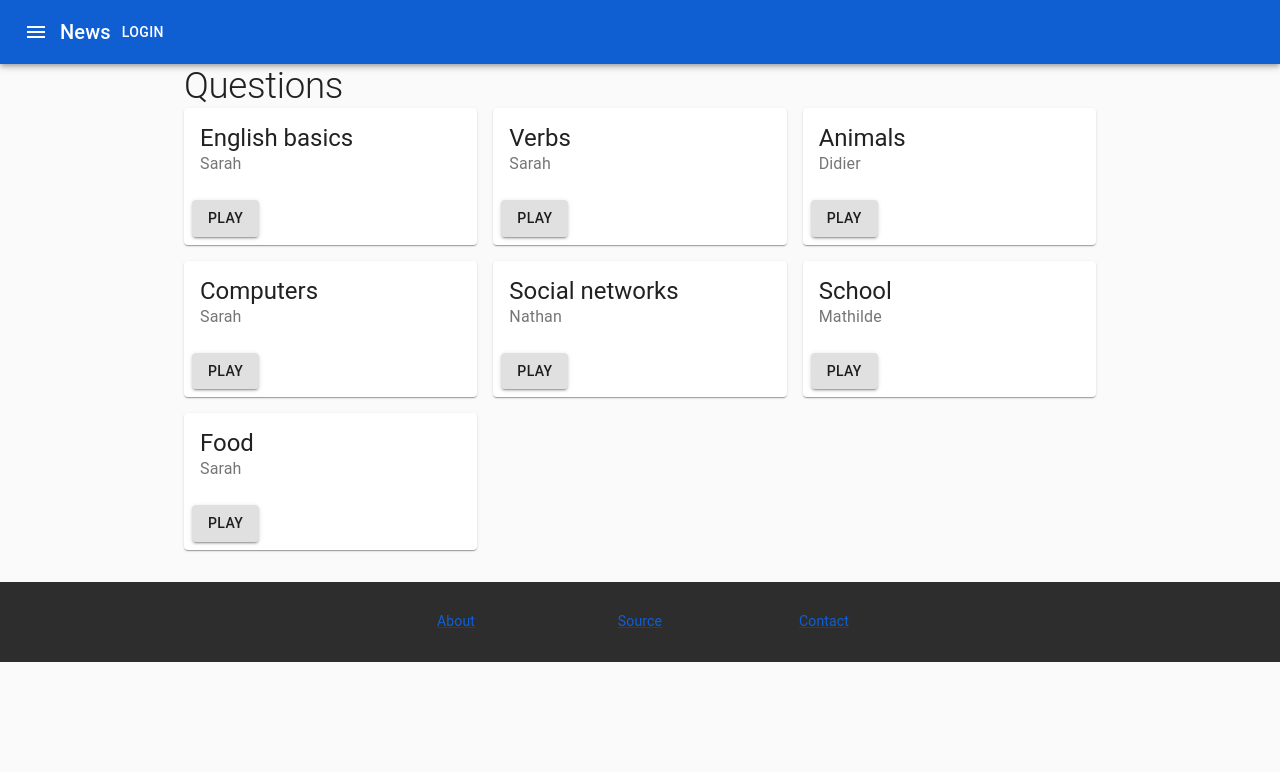
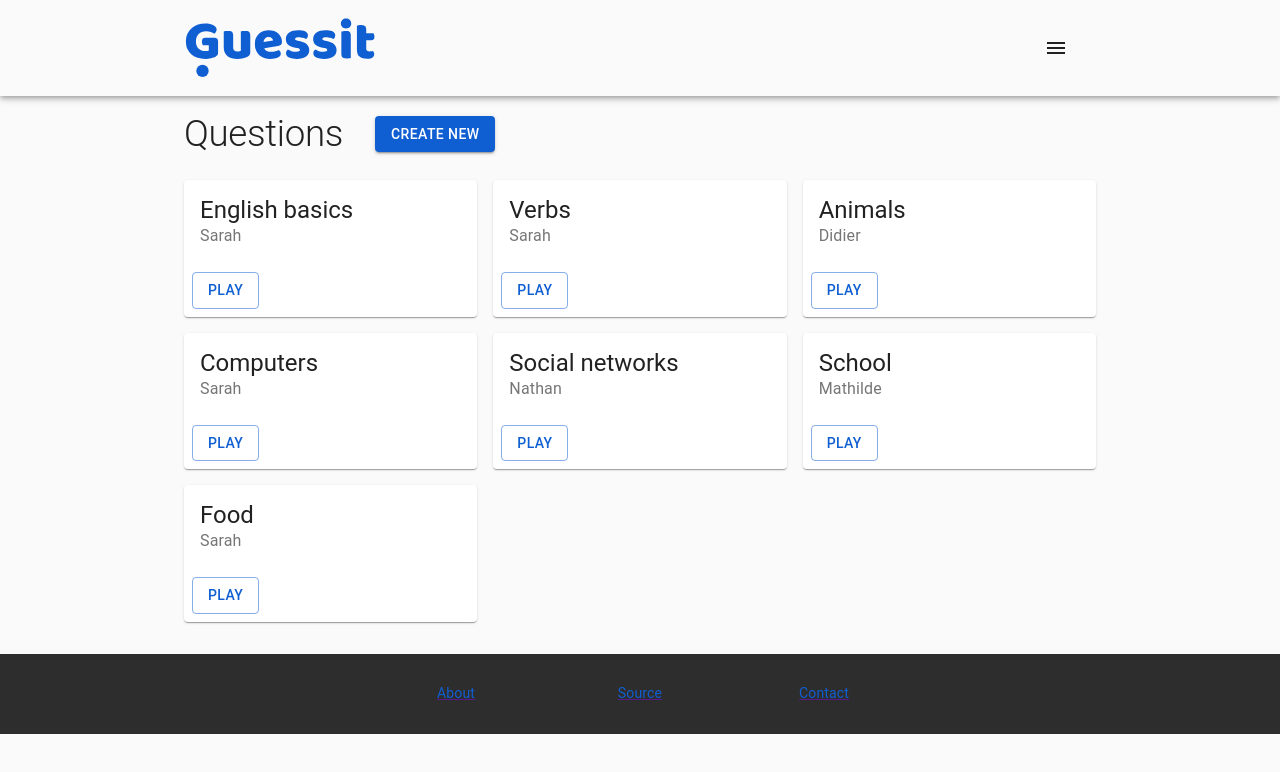
Before and after one commit to nathaner/guessit, a React (Create React App) app: page /questions in a window 1280 px wide. Shown: the top 772 px of the page. Built offline with nearby package versions, Linux system fonts and the light colour scheme.

Commit message:
Added new questions form

```diff
--- /dev/null
+++ b/src/components/AppBar.js
@@ -0,0 +1,71 @@
+import React from "react";
+import { makeStyles } from "@material-ui/core/styles";
+import AppBar from "@material-ui/core/AppBar";
+import Toolbar from "@material-ui/core/Toolbar";
+import Typography from "@material-ui/core/Typography";
+import IconButton from "@material-ui/core/IconButton";
+import MenuIcon from "@material-ui/icons/Menu";
+import AccountCircle from "@material-ui/icons/AccountCircle";
+import Switch from "@material-ui/core/Switch";
+import FormControlLabel from "@material-ui/core/FormControlLabel";
+import FormGroup from "@material-ui/core/FormGroup";
+import MenuItem from "@material-ui/core/MenuItem";
+import Container from "@material-ui/core/Container";
+import Menu from "@material-ui/core/Menu";
+
+import { Link } from "react-router-dom";
+
+const useStyles = makeStyles((theme) => ({
+  root: {
+    flexGrow: 1,
+  },
+  menuButton: {
+    marginRight: theme.spacing(2),
+  },
+  title: {
+    flexGrow: 1,
+  },
+}));
+
+export default function MyAppBar() {
+  const classes = useStyles();
+  const [auth, setAuth] = React.useState(true);
+  const [anchorEl, setAnchorEl] = React.useState(null);
+  const open = Boolean(anchorEl);
+
+  const handleChange = (event) => {
+    setAuth(event.target.checked);
+  };
+
+  const handleMenu = (event) => {
+    setAnchorEl(event.currentTarget);
+  };
+
+  const handleClose = () => {
+    setAnchorEl(null);
+  };
+
+  return (
+    <div className={classes.root}>
+      <AppBar position="static" color="transparent">
+        <Container maxWidth="md">
+          <Toolbar disableGutters>
+            <Typography variant="h6" className={classes.title}>
+              <Link to="/">
+                <img src="/logo.svg" alt="" />
+              </Link>
+            </Typography>
+            <IconButton
+              edge="start"
+              className={classes.menuButton}
+              color="inherit"
+              aria-label="menu"
+            >
+              <MenuIcon />
+            </IconButton>
+          </Toolbar>
+        </Container>
+      </AppBar>
+    </div>
+  );
+}
--- a/src/components/Layout.js
+++ b/src/components/Layout.js
@@ -1,7 +1,6 @@
 import { Container } from "@material-ui/core";
 import React, { Fragment } from "react";
 import Footer from "./Footer";
-import AppBar from "@material-ui/core/AppBar";
 import Toolbar from "@material-ui/core/Toolbar";
 import IconButton from "@material-ui/core/IconButton";
 import MenuIcon from "@material-ui/icons/Menu";
@@ -9,18 +8,12 @@ import MenuIcon from "@material-ui/icons/Menu";
 import Typography from "@material-ui/core/Typography";
 import Button from "@material-ui/core/Button";
 
+import AppBar from "./AppBar";
+
 export default function Layout({ children }) {
   return (
     <Fragment>
-      <AppBar position="static">
-        <Toolbar>
-          <IconButton edge="start" color="inherit" aria-label="menu">
-            <MenuIcon />
-          </IconButton>
-          <Typography variant="h6">News</Typography>
-          <Button color="inherit">Login</Button>
-        </Toolbar>
-      </AppBar>
+      <AppBar />
       <Container component="main" maxWidth="md">
         {children}
       </Container>
--- /dev/null
+++ b/src/components/NewQuestions.js
@@ -0,0 +1,5 @@
+import React from "react";
+
+export default function NewQuestions() {
+  return <h1>Hi</h1>;
+}
--- a/src/components/Questions.js
+++ b/src/components/Questions.js
@@ -3,6 +3,7 @@ import Typography from "@material-ui/core/Typography";
 import CardContent from "@material-ui/core/CardContent";
 import Card from "@material-ui/core/Card";
 import CardActions from "@material-ui/core/CardActions";
+import Box from "@material-ui/core/Box";
 import Button from "@material-ui/core/Button";
 import Grid from "@material-ui/core/Grid";
 import Layout from "./Layout";
@@ -20,17 +21,30 @@ const questions = [
 export default function Questions() {
   return (
     <Layout>
-      <Typography variant="h2">Questions</Typography>
+      <Box my={2}>
+        <Grid container alignItems="center" spacing={4}>
+          <Grid item>
+            <Typography variant="h2">Questions</Typography>
+          </Grid>
+          <Grid item>
+            <Button variant="contained" color="primary">
+              Create new
+            </Button>
+          </Grid>
+        </Grid>
+      </Box>
       <Grid container spacing={2}>
         {questions.map((question) => (
-          <Grid item md={4} id={question._id}>
+          <Grid xs={12} item sm={4} id={question._id}>
             <Card>
               <CardContent>
                 <Typography variant="h3">{question.title}</Typography>
                 <Typography color="textSecondary">{question.author}</Typography>
               </CardContent>
               <CardActions>
-                <Button variant="contained">Play</Button>
+                <Button variant="outlined" color="primary">
+                  Play
+                </Button>
               </CardActions>
             </Card>
           </Grid>
```
Also changed, not shown: public/logo-white.svg (added).
